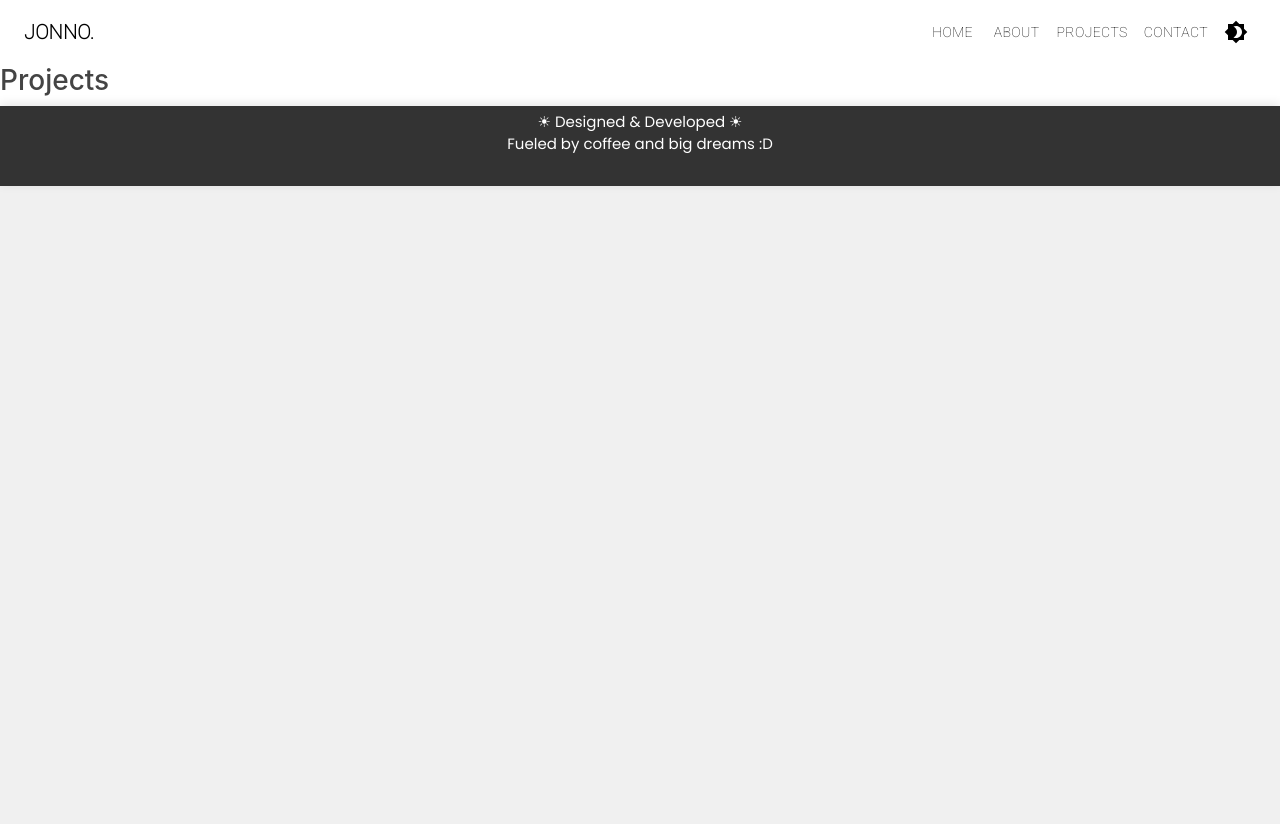
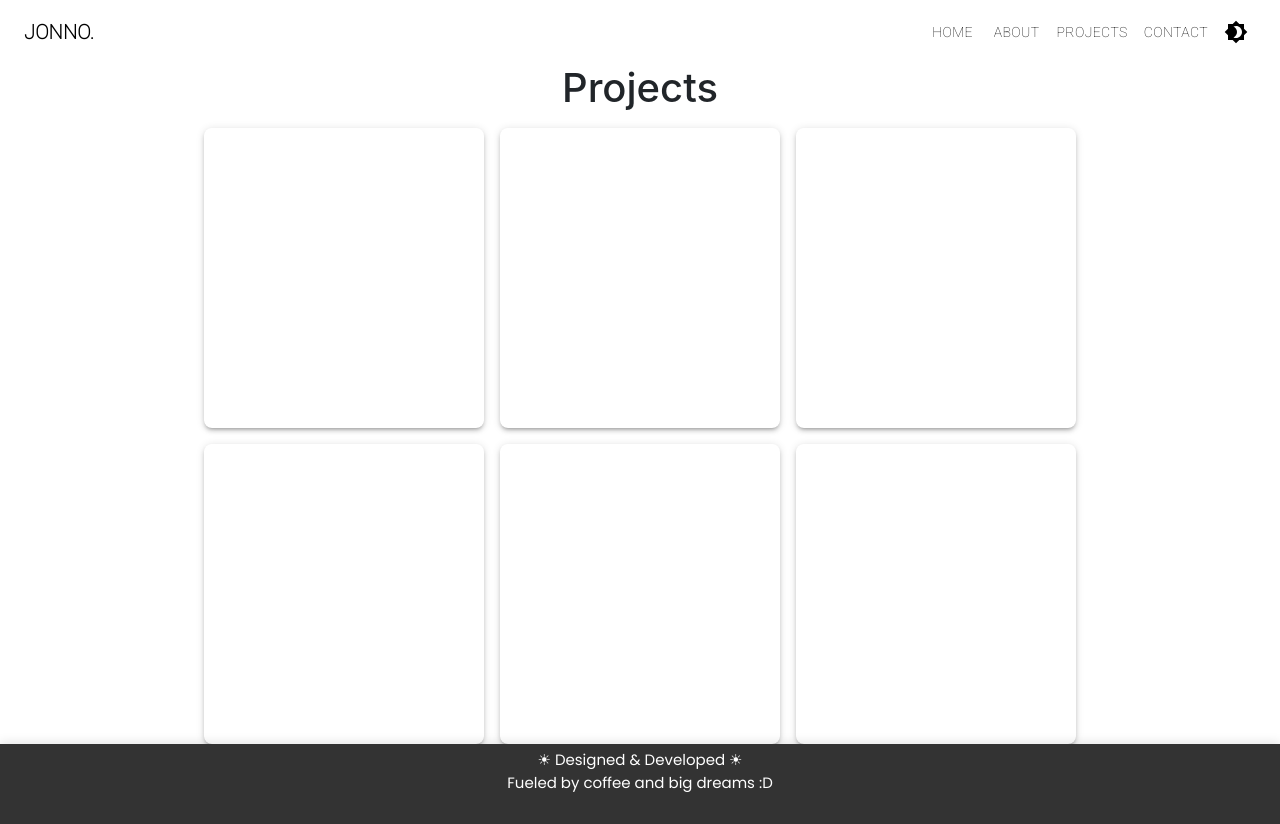
Before and after one commit to jon65/portfolio, a React (Create React App) app: page /projects in a window 1280 px wide. Before the commit the page ends 800 px from the top, so only its background shows below. Built offline with nearby package versions, Linux system fonts and the light colour scheme.

Commit message:
added project grid

```diff
--- a/src/components/Navbar.js
+++ b/src/components/Navbar.js
@@ -34,12 +34,6 @@ const Navbar = () => {
         <Link className="et-hero-tab" to="/about" onClick={toggleMenu}>
           About
         </Link>
-        <Link className="et-hero-tab" to="/education" onClick={toggleMenu}>
-          Education
-        </Link>
-        <Link className="et-hero-tab" to="/experience" onClick={toggleMenu}>
-          Experience
-        </Link>
         <Link className="et-hero-tab" to="/projects" onClick={toggleMenu}>
           Projects
         </Link>
--- /dev/null
+++ b/src/components/ProjectCard.js
@@ -0,0 +1,46 @@
+import React from "react";
+import { Box, Typography } from "@mui/material";
+
+function ProjectCard({ title, description }) {
+  return (
+    <Box
+      sx={{
+        position: "relative",
+        width: "35vh",
+        height: "300px",
+        overflow: "hidden",
+              borderRadius: "8px",
+        boxShadow: 3,
+        backgroundSize: "cover",
+        backgroundPosition: "center",
+        "&:hover .hoverText": {
+          opacity: 0.5,
+        },
+      }}
+    >
+      {/* Text that appears on hover */}
+      <Box
+        className="hoverText"
+        sx={{
+          position: "absolute",
+          top: 0,
+          left: 0,
+          width: "100%",
+            height: "100%",
+
+          display: "flex",
+          justifyContent: "center",
+          alignItems: "center",
+          backgroundColor: "black",
+          color: "black",
+          opacity: 0,
+          transition: "opacity 0.3s ease-in-out",
+        }}
+      >
+        <Typography variant="h6">dsadjasdk akd ak dkas kdn sak dkans dknasda</Typography>
+      </Box>
+    </Box>
+  );
+}
+
+export default ProjectCard;
--- a/src/pages/Project.js
+++ b/src/pages/Project.js
@@ -1,25 +1,57 @@
 import React, { useEffect, useState } from 'react';
 import './project.css'
 import TopNavbar from '../components/TopNavbar';
+import ProjectCard from '../components/ProjectCard';
+import ninemansmorris from '../assets/ninemansmorris.png';
+import Box from '@mui/material/Box';
+import Container from '@mui/material/Container';
+import Stack from '@mui/material/Stack';
+import Grid from '@mui/material/Grid2';
 
 const Project = () => {
+  return (
+    <div id="">
+          <TopNavbar />
+          <div className="section-grid">
 
-    return (
-      <div className="" id="project">
-              <TopNavbar />
-            <div className="project-section">
-                <div className="project-header">
-                    <h3>Projects</h3>
-                </div>
-                <div className="project-content">
-                    <div>
+          <Grid
+              container
+              spacing={2}
+              justifyContent="center" // Center horizontally
+              alignItems="center" // Center vertically
 
-                    </div>
-                </div>
-        </div>
+              >   <Grid size={12}>
+                      <div className="section">
 
-        </div>
-    );
-}
+    <h1 style={{ textAlign: "center", margin: "0" }}>Projects</h1>
+                      </div>
+  </Grid>
+
+  <Grid item xs={12} sm={6} md={4}>
+                      <ProjectCard description={"sdasda"}/>
+
+  </Grid>
+  <Grid item xs={12} sm={6} md={4}>
+    <ProjectCard />
+  </Grid>
+  <Grid item xs={12} sm={6} md={4}>
+    <ProjectCard />
+  </Grid>
+  <Grid item xs={12} sm={6} md={4}>
+    <ProjectCard />
+                  </Grid>
+            <Grid item xs={12} sm={6} md={4}>
+    <ProjectCard />
+                  </Grid>
+                    <Grid item xs={12} sm={6} md={4}>
+    <ProjectCard />
+                  </Grid>
+</Grid>
+          </div>
+          </div>
+
+
+  );
+};
 
 export default Project;
--- a/src/pages/project.css
+++ b/src/pages/project.css
@@ -1,154 +1,14 @@
-:root {
-  --gray-darker: #444444;
-  --gray-dark: #696969;
-  --gray: #999999;
-  --gray-light: #cccccc;
-  --gray-lighter: #ececec;
-  /* CSS doesn't support lightening colors natively like LESS, so you need to specify the exact color */
-  --gray-lightest: #f0f0f0;
+
+.project-section {
+  display: flex;
+  padding: 0 10%;
+    justify-content: center;
+
+}
+.project-header {
+  padding: 1% 10%;
 }
 
-*,
-*::before,
-*::after {
-  box-sizing: border-box;
+.section-grid {
+  padding: 0 10%;
 }
-
-html {
-  background-color: #f0f0f0;
-}
-
-body {
-  color: var(--gray-darker);
-  /* font-family: 'Roboto', 'Helvetica Neue', Helvetica, Arial, sans-serif; */
-  font-style: normal;
-  font-weight: 400;
-  letter-spacing: 0;
-  padding: 1rem;
-  text-rendering: optimizeLegibility;
-  -webkit-font-smoothing: antialiased;
-  -moz-osx-font-smoothing: grayscale;
-  /* -moz-font-feature-settings: "liga" on; */
-}
-
-img {
-  height: auto;
-  max-width: 100%;
-  vertical-align: middle;
-}
-
-.btn {
-  background-color: white;
-  border: 1px solid var(--gray-light);
-  /* border-radius: 1rem; Uncomment if border-radius is needed */
-  color: var(--gray-dark);
-  padding: 0.5rem;
-  text-transform: lowercase;
-}
-
-.btn--block {
-  display: block;
-  width: 100%;
-}
-
-.cards {
-  display: flex;
-  flex-wrap: wrap;
-  list-style: none;
-  margin: 0;
-  padding: 0;
-}
-
-.cards__item {
-  display: flex;
-  padding: 1rem;
-}
-
-@media (min-width: 40rem) {
-  .cards__item {
-    width: 50%;
-  }
-}
-
-@media (min-width: 56rem) {
-  .cards__item {
-    width: 33.3333%;
-  }
-}
-
-.card {
-  background-color: white;
-  border-radius: 0.25rem;
-  box-shadow: 0 20px 40px -14px rgba(0,0,0,0.25);
-  display: flex;
-  flex-direction: column;
-  overflow: hidden;
-}
-
-.card:hover .card__image {
-  filter: contrast(100%);
-}
-
-.card__content {
-  display: flex;
-  flex: 1 1 auto;
-  flex-direction: column;
-  padding: 1rem;
-}
-
-.card__image {
-  background-position: center center;
-  background-repeat: no-repeat;
-  background-size: cover;
-  border-top-left-radius: 0.25rem;
-  border-top-right-radius: 0.25rem;
-  filter: contrast(70%);
-  overflow: hidden;
-  position: relative;
-  transition: filter 0.5s cubic-bezier(.43,.41,.22,.91);
-}
-
-.card__image::before {
-  content: "";
-  display: block;
-  padding-top: 56.25%; /* 16:9 aspect ratio */
-}
-
-@media (min-width: 40rem) {
-  .card__image::before {
-    padding-top: 66.6%; /* Adjusted for a 3:2 aspect ratio */
-  }
-}
-
-.card__image--flowers {
-  background-image: url('../assets/balance-logo.png');
-}
-
-.card__image--river {
-  background-image: url('../assets/firestore.png');
-}
-
-.card__image--record {
-  background-image: url('../assets/campsideReview.png');
-}
-
-.card__image--fence {
-  background-image: url('../assets/ninemansmorris.png');
-}
-
-.card__title {
-  color: var(--gray-dark);
-  font-size: 1.25rem;
-  font-weight: 300;
-  letter-spacing: 2px;
-  text-transform: uppercase;
-}
-
-.card__text {
-  flex: 1 1 auto;
-  color: black;
-  font-size: 0.8rem;
-  line-height: 1.5;
-  margin-bottom: 1.25rem;
-  text-align: start;
-}
```
